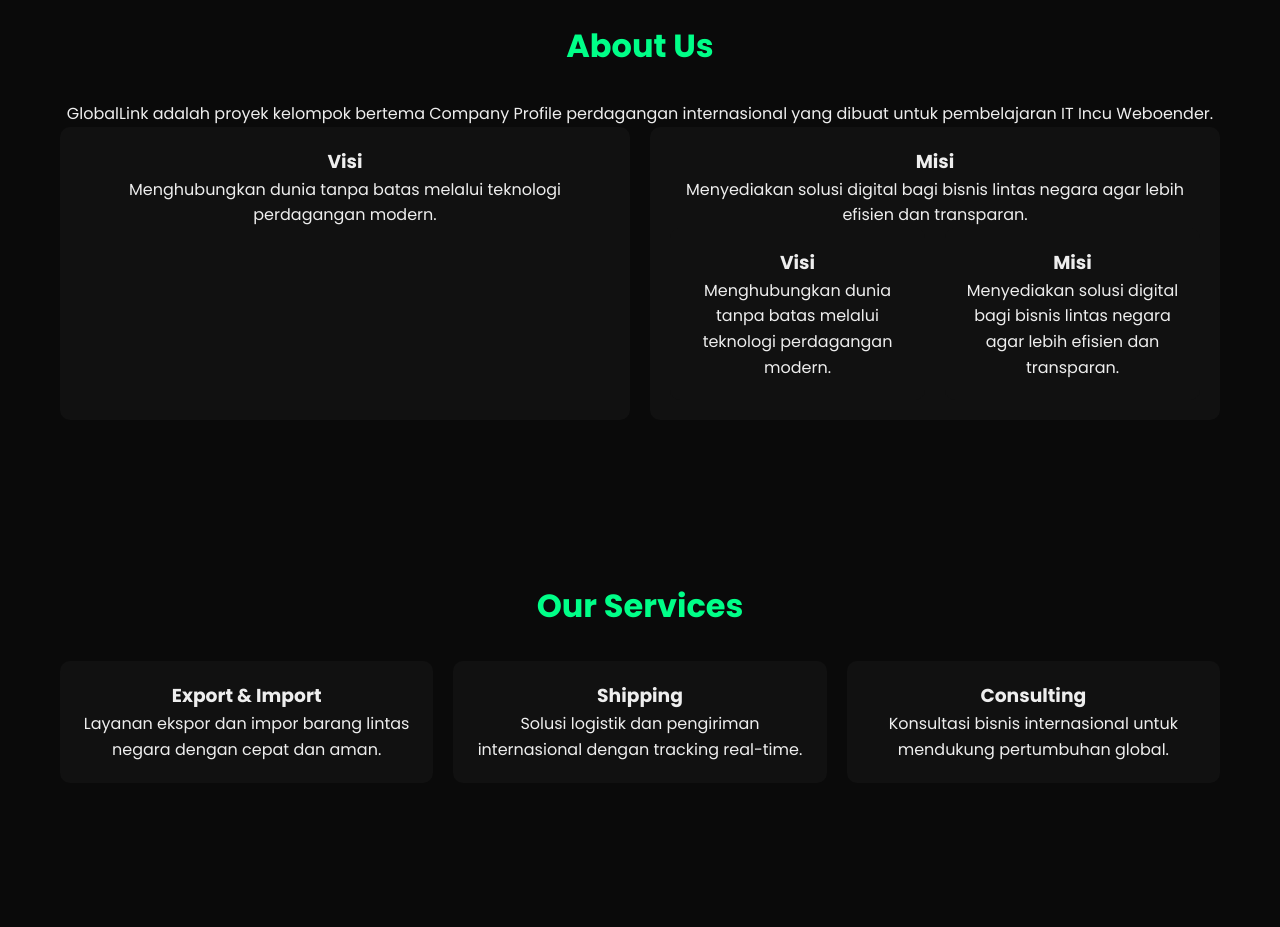
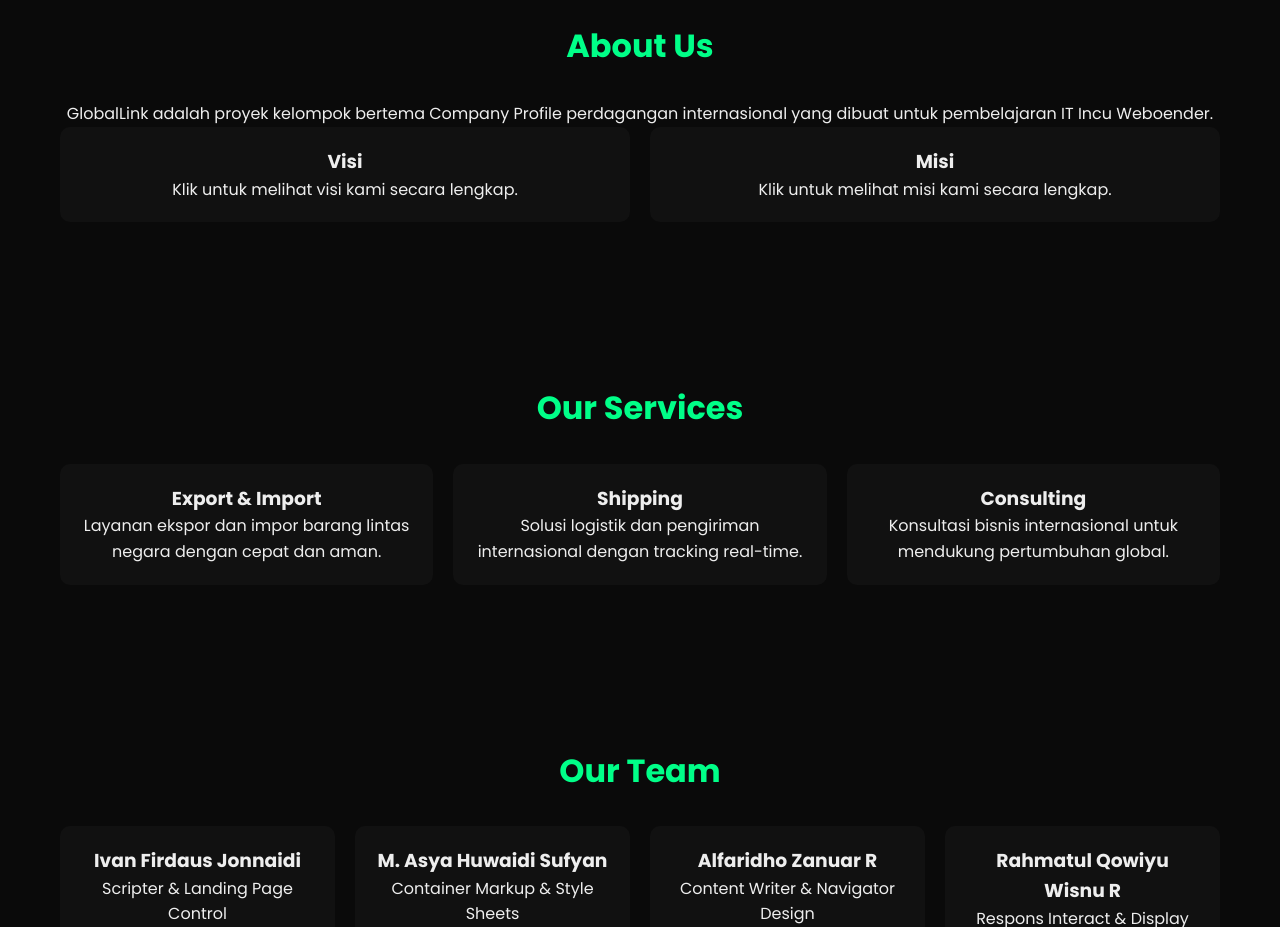
Before and after one commit to Elvano006/Our-Project-IT-Incubation3, a plain HTML site: page index.html in a window 1280 px wide. Shown: the part 860-1787 px from the top of the page. Drawn offline with Linux system fonts and the light colour scheme.

Commit message:
Update index.html

```diff
--- a/index.html
+++ b/index.html
@@ -52,26 +52,16 @@
     <p>GlobalLink adalah proyek kelompok bertema Company Profile perdagangan internasional yang dibuat untuk pembelajaran IT Incu Weboender.</p>
 
     <div class="cards">
-      <!-- Visi -->
-      <div class="card">
-        <h3 class="toggle">Visi</h3>
-        <p class="content">Menghubungkan dunia tanpa batas melalui teknologi perdagangan modern.</p>
+      <!-- Card Visi -->
+      <div class="card" onclick="openModal('visi')">
+        <h3>Visi</h3>
+        <p>Klik untuk melihat visi kami secara lengkap.</p>
       </div>
 
-      <!-- Misi -->
-      <div class="card">
-        <h3 class="toggle">Misi</h3>
-        <p class="content">Menyediakan solusi digital bagi bisnis lintas negara agar lebih efisien dan transparan.</p>
-
-    <div class="cards">
-      <div class="card" onclick="openModal('visi')">
-        <h3>Visi</h3>
-        <p>Menghubungkan dunia tanpa batas melalui teknologi perdagangan modern.</p>
-      </div>
+      <!-- Card Misi -->
       <div class="card" onclick="openModal('misi')">
         <h3>Misi</h3>
-        <p>Menyediakan solusi digital bagi bisnis lintas negara agar lebih efisien dan transparan.</p>
-
+        <p>Klik untuk melihat misi kami secara lengkap.</p>
       </div>
     </div>
   </div>
```
